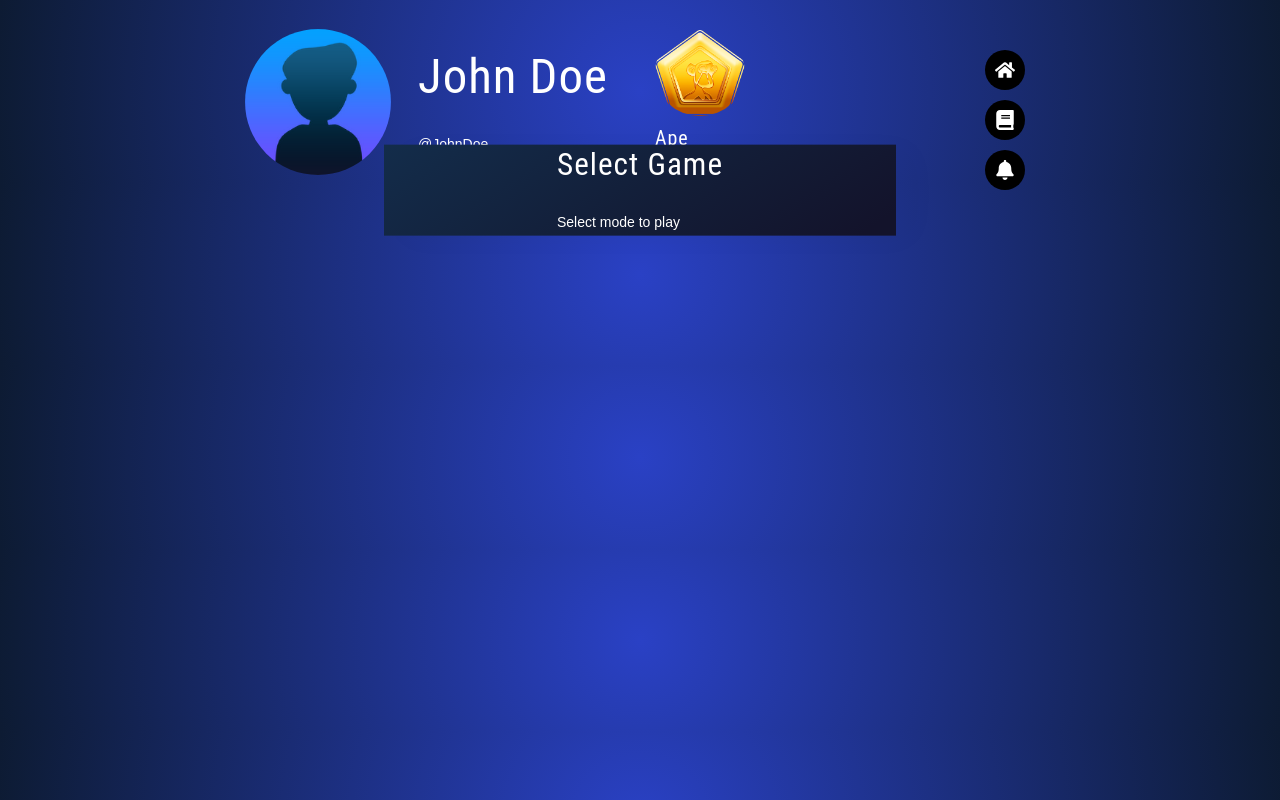
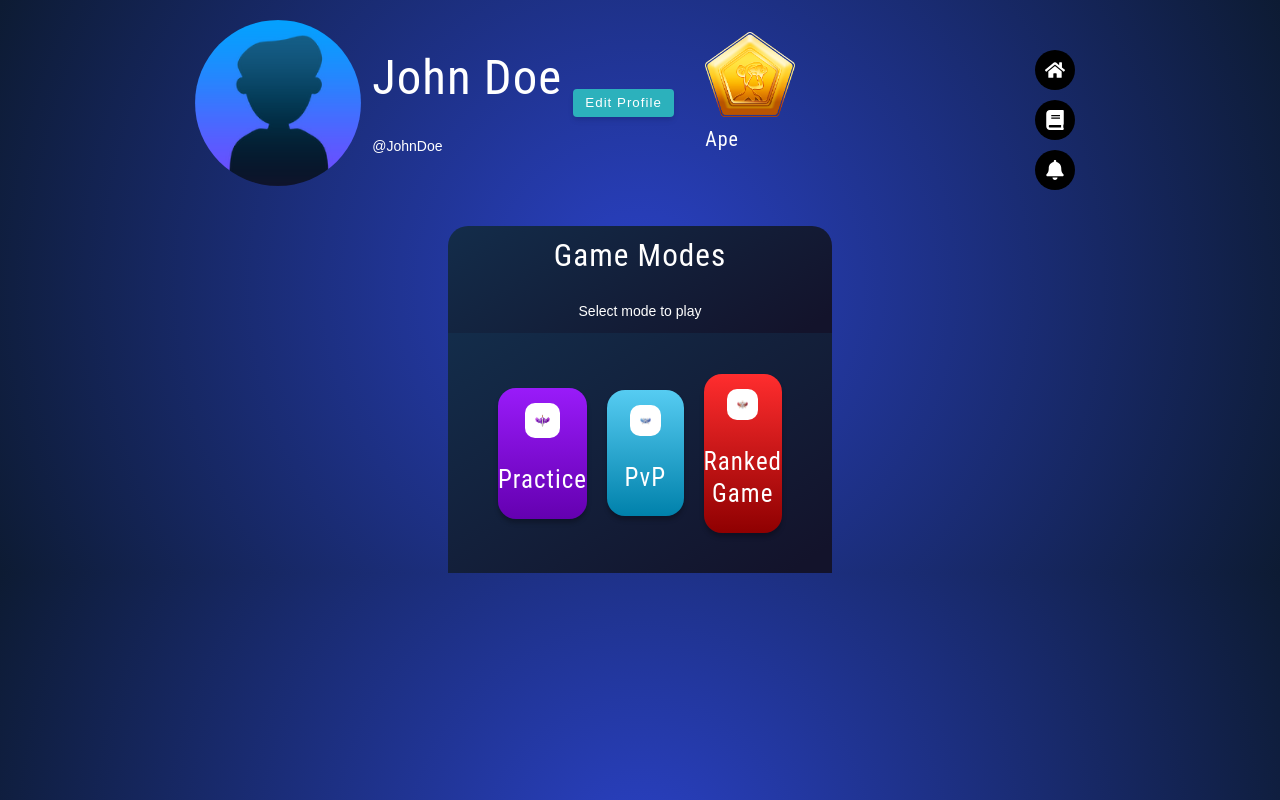
Before and after one commit to DevgenX/TradingLeague, a React (Create React App) app in the folder client/: page / in a window 1280 px wide. Built offline with nearby package versions, Linux system fonts and the light colour scheme.

Commit message:
Added home page buttons

```diff
--- a/client/src/components/Navbar/Navbar.jsx
+++ b/client/src/components/Navbar/Navbar.jsx
@@ -13,6 +13,7 @@ const Navbar = () => {
             <h1>John Doe</h1>
             <small>@JohnDoe</small>
           </div>
+          <button className="btn">Edit profile</button>
           <div className="badge">
             <img src={badge} alt="badge" />
             <h4>Ape</h4>
--- a/client/src/components/Navbar/navbar.css
+++ b/client/src/components/Navbar/navbar.css
@@ -35,7 +35,8 @@
 }
 .game-nav .container .badge img {
   width: 30%;
-  border-radius: 50%;
+  -webkit-clip-path: pentagon(50% 0%, 100% 38%, 82% 100%, 18% 100%, 0% 38%);
+          clip-path: pentagon(50% 0%, 100% 38%, 82% 100%, 18% 100%, 0% 38%);
 }
 .game-nav .container .left-bar {
   display: flex;
--- a/client/src/components/Navbar/navbar.scss
+++ b/client/src/components/Navbar/navbar.scss
@@ -38,10 +38,9 @@
 
       img {
         width: 30%;
-        border-radius: 50%;
+        clip-path: pentagon(50% 0%, 100% 38%, 82% 100%, 18% 100%, 0% 38%);
       }
     }
-
     .left-bar {
       display: flex;
       margin-top: 20px;
--- a/client/src/pages/Home/Home.css
+++ b/client/src/pages/Home/Home.css
@@ -1,17 +1 @@
-.mode-container {
-  display: flex;
-  justify-content: center;
-  align-items: center;
-  position: absolute;
-  top: 20%;
-  left: 50%;
-  transform: translate(-50%, -50%);
-  margin-top: 30px;
-  background: linear-gradient(326.9deg, #13132b 5.79%, #135e87 283.21%);
-  box-shadow: 18px 4px 35px rgba(0, 0, 0, 0.02);
-  width: 40%;
-}
-
-.header {
-  color: white;
-}/*# sourceMappingURL=Home.css.map */
+/*# sourceMappingURL=Home.css.map */
--- a/client/src/pages/Home/Home.jsx
+++ b/client/src/pages/Home/Home.jsx
@@ -1,17 +1,134 @@
-import "./Home.scss";
 import Navbar from "../../components/Navbar/Navbar";
+import styled from "styled-components";
+import PvP from "../../assets/game_modes/casual.png";
+import Practice from "../../assets/game_modes/practice.png";
+import Ranked from "../../assets/game_modes/rank.png";
 
 const Home = () => {
   return (
     <div>
       <Navbar />
-      <div className="mode-container">
+      <Header>
         <div className="header">
-          <h3>Select Game</h3>
+          <h3>Game Modes</h3>
           <small>Select mode to play</small>
         </div>
-      </div>
+      </Header>
+      <BoxDiv>
+        <div className="box">
+          <div className="box1">
+            <img src={Practice} alt="Practice mode" />
+            <h4>Practice</h4>
+          </div>
+          <div className="box2">
+            <img src={PvP} alt="PvP mode" />
+            <h4>PvP</h4>
+          </div>
+          <div className="box3">
+            <img src={Ranked} alt="Ranked mode" />
+            <h4>Ranked Game</h4>
+          </div>
+        </div>
+      </BoxDiv>
     </div>
   );
 };
+
 export default Home;
+
+const Header = styled.div`
+  display: flex;
+  justify-content: center;
+  width: 30%;
+  margin: auto;
+  margin-top: 40px;
+  padding: 10px;
+  background: linear-gradient(326.9deg, #13132b 5.79%, #135e87 283.21%);
+  border-top-left-radius: 20px;
+  border-top-right-radius: 20px;
+  color: white;
+
+  small {
+    display: flex;
+    justify-content: center;
+  }
+`;
+
+const BoxDiv = styled.div`
+  display: flex;
+  justify-content: center;
+  width: 30%;
+  padding: 10px;
+  margin: auto;
+  background: linear-gradient(326.9deg, #13132b 5.79%, #135e87 283.21%);
+
+  .box {
+    padding: 20px;
+    height: 200px;
+    display: flex;
+    justify-content: center;
+    align-items: center;
+    text-align: center;
+    font-size: 20px;
+    margin: 10px;
+
+    img {
+      border-radius: 10px;
+      width: 40%;
+      margin-bottom: 10px;
+      background: #fff;
+    }
+
+    h4 {
+      color: #fff;
+    }
+
+    .box1 {
+      margin: 10px;
+      display: block;
+      justify-content: center;
+      align-items: center;
+      background: linear-gradient(180deg, #991bf9 0%, #6400b0 100%);
+      box-shadow: 0px 4px 4px rgba(0, 0, 0, 0.25);
+      border-radius: 18px;
+
+      img {
+        width: 40%;
+        padding: 10px;
+        margin: 15px;
+      }
+    }
+
+    .box2 {
+      margin: 10px;
+      display: block;
+      justify-content: center;
+      align-items: center;
+      background: linear-gradient(180deg, #56ccf2 0%, #0081ab 100%);
+      box-shadow: 0px 4px 4px rgba(0, 0, 0, 0.25);
+      border-radius: 18px;
+
+      img {
+        width: 40%;
+        padding: 10px;
+        margin: 15px;
+      }
+    }
+
+    .box3 {
+      margin: 10px;
+      display: block;
+      justify-content: center;
+      align-items: center;
+      background: linear-gradient(180deg, #ff2d2e 0%, #8f0001 100%);
+      box-shadow: 0px 4px 4px rgba(0, 0, 0, 0.25);
+      border-radius: 18px;
+
+      img {
+        width: 40%;
+        padding: 10px;
+        margin: 15px;
+      }
+    }
+  }
+`;
--- a/client/src/pages/Home/Home.scss
+++ /dev/null
@@ -1,17 +0,0 @@
-.mode-container {
-  display: flex;
-  justify-content: center;
-  align-items: center;
-  position: absolute;
-  top: 20%;
-  left: 50%;
-  transform: translate(-50%, -50%);
-  margin-top: 30px;
-  background: linear-gradient(326.9deg, #13132b 5.79%, #135e87 283.21%);
-  box-shadow: 18px 4px 35px rgba(0, 0, 0, 0.02);
-  width: 40%;
-}
-
-.header {
-  color: white;
-}
--- a/client/src/pages/Register/register.jsx
+++ b/client/src/pages/Register/register.jsx
@@ -113,7 +113,7 @@ const Register = () => {
 
 const Wrapper = styled.section`
   /* background: url("../assets/login-bg.png"); */
-  background: linear-gradient(326.9deg, #13132b 5.79%, #135e87 283.21%);
+  background: radial-gradient(circle, #2a41c5 0%, #0d1b33 100%);
   height: 100vh;
   width: 100%;
   background-size: cover;
```
Also changed, not shown: 2 other files (tests, documents, lock files or other folders).
